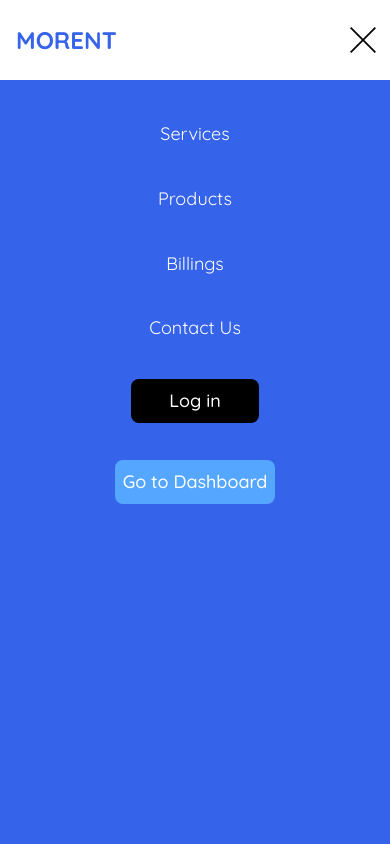
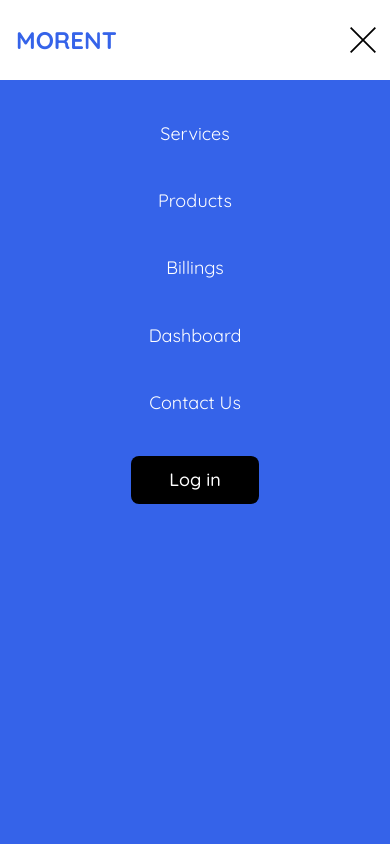
Before and after one commit to ForJessicaSake/Car-Rental, a Next.js app: page / in a window 390 px wide. Both pictures are taken after a click on the element 363 px from the left and 40 px from the top of the page. Shown: the top 844 px of the page. Built offline with nearby package versions, Linux system fonts and the light colour scheme; no server answers; the database is empty.

Commit message:
feat: login dashbaord

```diff
--- a/components/Navbar/Navbar.tsx
+++ b/components/Navbar/Navbar.tsx
@@ -67,18 +67,16 @@ const Navbar = () => {
             </li>
 
             <li>
+              <Link href="/#footer">Dashboard</Link>
+            </li>
+
+            <li>
               <Link href="/#footer">Contact Us</Link>
             </li>
+
             <Link href="/login">
-              <Button className="mx-5 w-32 bg-black text-white rounded-lg">
+              <Button className="mx-5 w-32 h-12 bg-black text-white rounded-lg">
                 Log in
-              </Button>
-            </Link>
-
-
-            <Link href="/dashboard">
-              <Button className="mx-5 w-40 bg-secondary text-white rounded-lg">
-                Go to Dashboard
               </Button>
             </Link>
           </ul>
--- a/components/Payment/Payment.tsx
+++ b/components/Payment/Payment.tsx
@@ -5,6 +5,7 @@ import Button from "../Micro/button/Button";
 import Image from "next/image";
 import { toast } from "react-toastify";
 import { usePaystackPayment } from "react-paystack";
+import { useRouter } from "next/router";
 
 type PaystackProps = {
   reference: string;
@@ -14,6 +15,7 @@ type PaystackProps = {
 };
 
 const Payment = ({ item }: any) => {
+  const router = useRouter();
   const config: PaystackProps = {
     reference: new Date().getTime().toString(),
     email: "Morent@gmail.com",
@@ -24,6 +26,9 @@ const Payment = ({ item }: any) => {
   const initializePayment = usePaystackPayment(config);
   const onSuccess = () => {
     toast.error("Your rental has been successfully booked 🎉");
+    setTimeout(() => {
+      router.push("/");
+    }, 1000);
   };
 
   const onClose = () => {
@@ -33,9 +38,10 @@ const Payment = ({ item }: any) => {
   const tax = 5;
   const handleSubmit = (e: React.FormEvent) => {
     e.preventDefault();
+    toast.success("Your rental has been successfully booked 🎉");
     setTimeout(() => {
-      toast.success("Your rental has been successfully booked 🎉");
-    }, 1000);
+      router.push("/");
+    }, 1500);
   };
   return (
     <main className="mx-auto container py-7 px-5 flex lg:flex-row flex-col-reverse justify-between lg:space-x-5">
```
